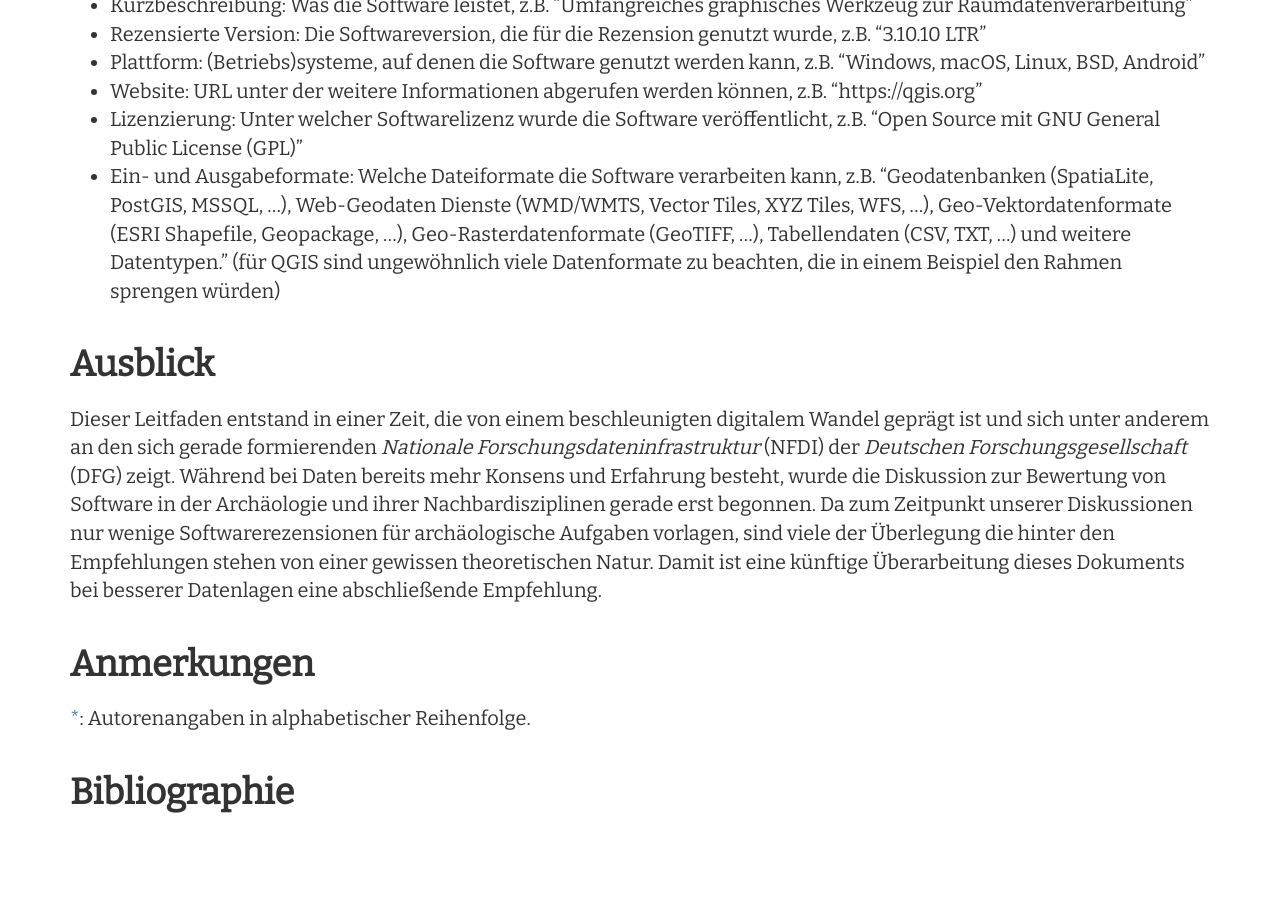
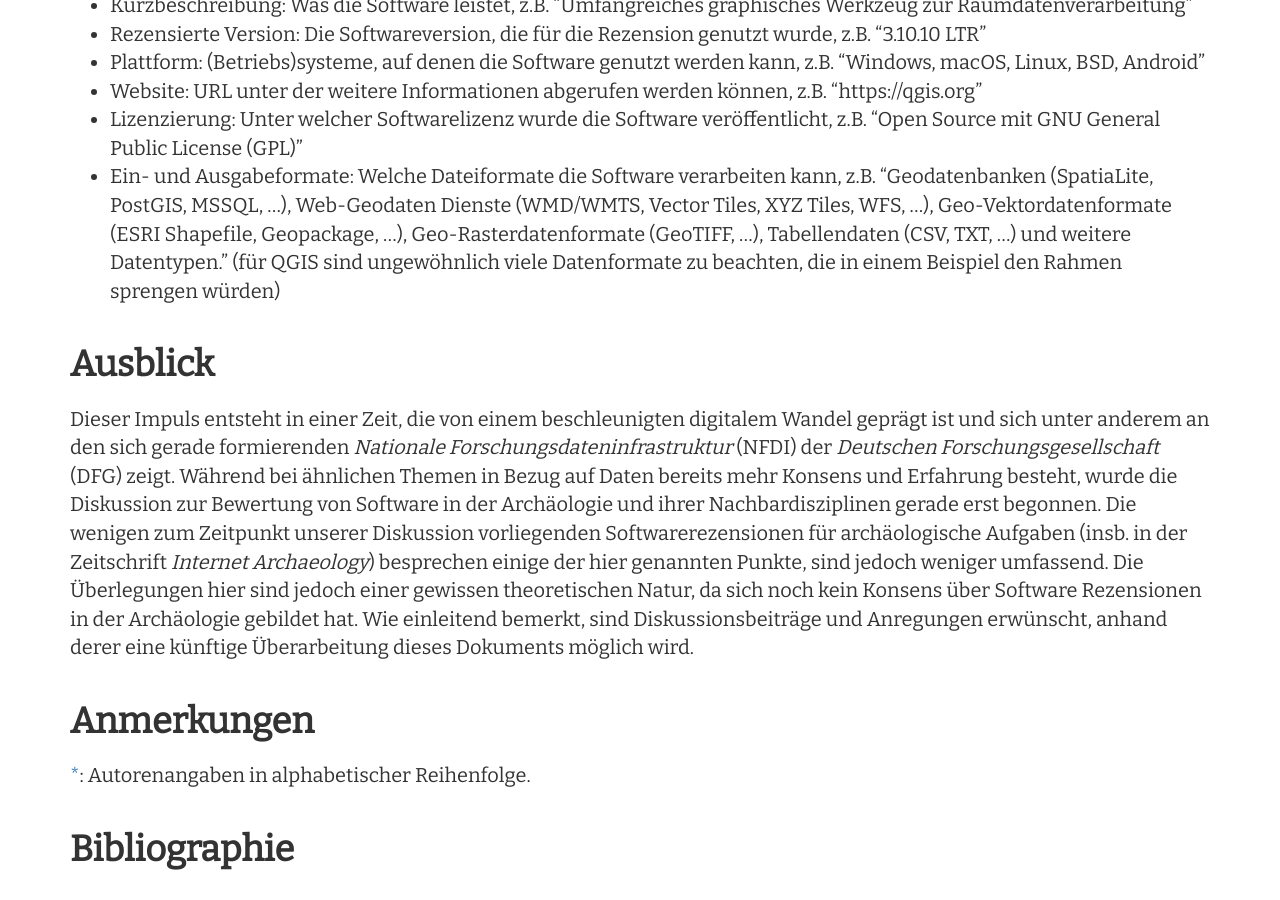
Before and after one commit to Research-Squirrel-Engineers/Impuls_SoftwareRezensionen_DGUF, a Jekyll site: the page built from Draft.md, in a window 1280 px wide and 900 px high, scrolled down 18591 px. Built offline with Jekyll 4.4.1, drawn with Linux system fonts in a browser that asks for light colours; nearby versions of some CDN libraries; before the commit the page ends 19433 px from its top, so only the background shows below that.

Commit message:
Überarbeitung Ausblick

```diff
--- a/Draft.md
+++ b/Draft.md
@@ -329,7 +329,7 @@ Im folgenden stellen wir einige Punkte vor, die tabellarisch am Ende oder Anfang
 
 ## Ausblick
 
-Dieser Leitfaden entstand in einer Zeit, die von einem beschleunigten digitalem Wandel geprägt ist und sich unter anderem an den sich gerade formierenden *Nationale Forschungsdateninfrastruktur* (NFDI) der *Deutschen Forschungsgesellschaft* (DFG) zeigt. Während bei Daten bereits mehr Konsens und Erfahrung besteht, wurde die Diskussion zur Bewertung von Software in der Archäologie und ihrer Nachbardisziplinen gerade erst begonnen. Da zum Zeitpunkt unserer Diskussionen nur wenige Softwarerezensionen für archäologische Aufgaben vorlagen, sind viele der Überlegung die hinter den Empfehlungen stehen von einer gewissen theoretischen Natur. Damit ist eine künftige Überarbeitung dieses Dokuments bei besserer Datenlagen eine abschließende Empfehlung.
+Dieser Impuls entsteht in einer Zeit, die von einem beschleunigten digitalem Wandel geprägt ist und sich unter anderem an den sich gerade formierenden *Nationale Forschungsdateninfrastruktur* (NFDI) der *Deutschen Forschungsgesellschaft* (DFG) zeigt. Während bei ähnlichen Themen in Bezug auf Daten bereits mehr Konsens und Erfahrung besteht, wurde die Diskussion zur Bewertung von Software in der Archäologie und ihrer Nachbardisziplinen gerade erst begonnen. Die wenigen zum Zeitpunkt unserer Diskussion vorliegenden Softwarerezensionen für archäologische Aufgaben (insb. in der Zeitschrift *Internet Archaeology*) besprechen einige der hier genannten Punkte, sind jedoch weniger umfassend. Die Überlegungen hier sind jedoch einer gewissen theoretischen Natur, da sich noch kein Konsens über Software Rezensionen in der Archäologie gebildet hat. Wie einleitend bemerkt, sind Diskussionsbeiträge und Anregungen erwünscht, anhand derer eine künftige Überarbeitung dieses Dokuments möglich wird.
 
 ## Anmerkungen
 
```
